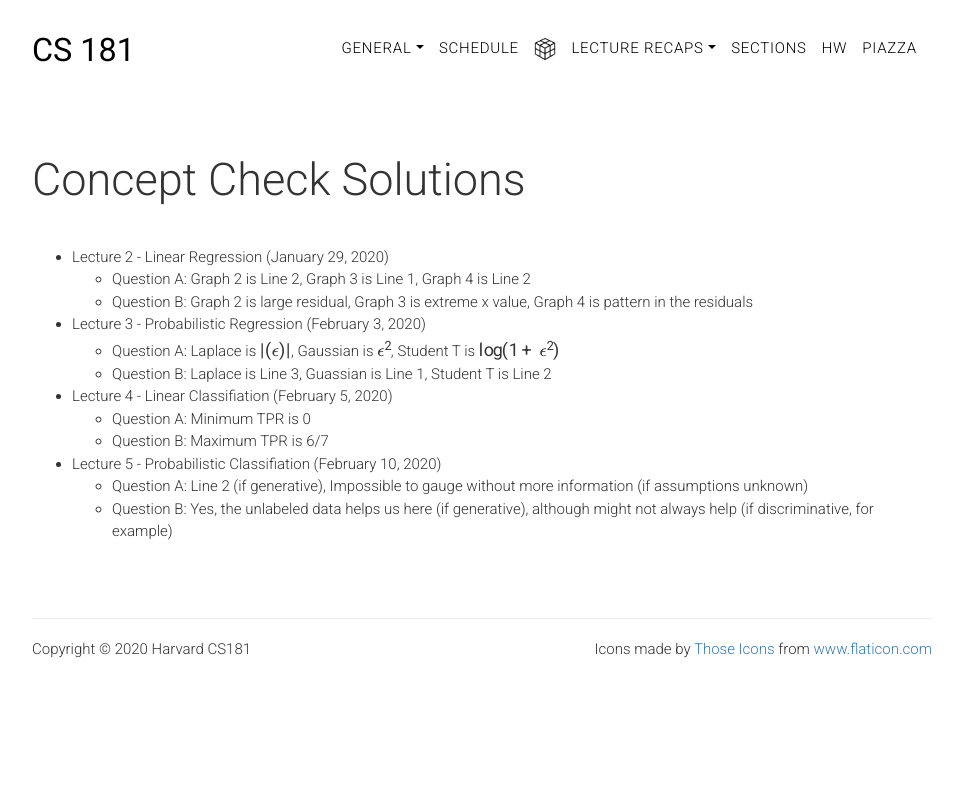
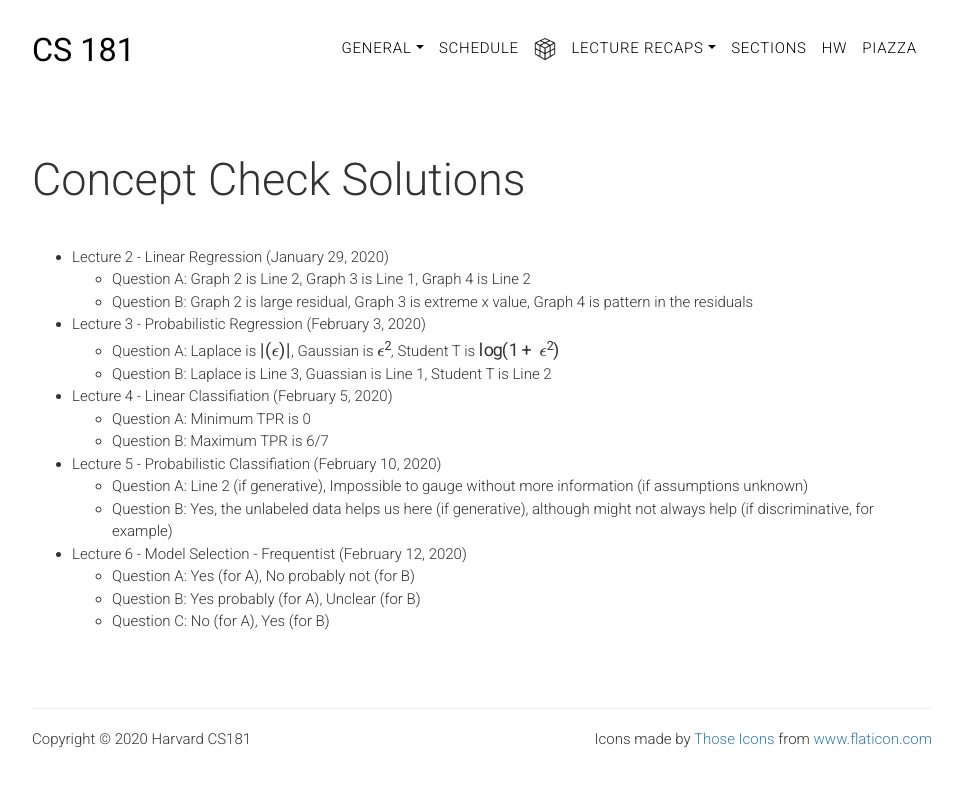
Before and after one commit to harvard-ml-courses/cs181-web-2020, a Jekyll site: the page built from ccsolutions.html, in a window 1280 px wide. Shown: the top 787 px of the page, without its empty margins (158-1121 px from the left). Built offline with Jekyll 4.4.1, drawn with Linux system fonts in a browser that asks for light colours; formulas are drawn with MathJax 3.

Commit message:
added answers to cc6

```diff
--- a/ccsolutions.html
+++ b/ccsolutions.html
@@ -36,5 +36,13 @@ weight: 0
             <li>Question B: Yes, the unlabeled data helps us here (if generative), although might not always help (if discriminative, for example)</li>
           </ul>
         </li>
+        <li>
+          Lecture 6 - Model Selection - Frequentist (February 12, 2020)
+          <ul>
+            <li>Question A: Yes (for A), No probably not (for B)</li>
+            <li>Question B: Yes probably (for A), Unclear (for B)</li>
+            <li>Question C: No (for A), Yes (for B)</li>
+          </ul>
+        </li>
     </div>
 </section>
```
